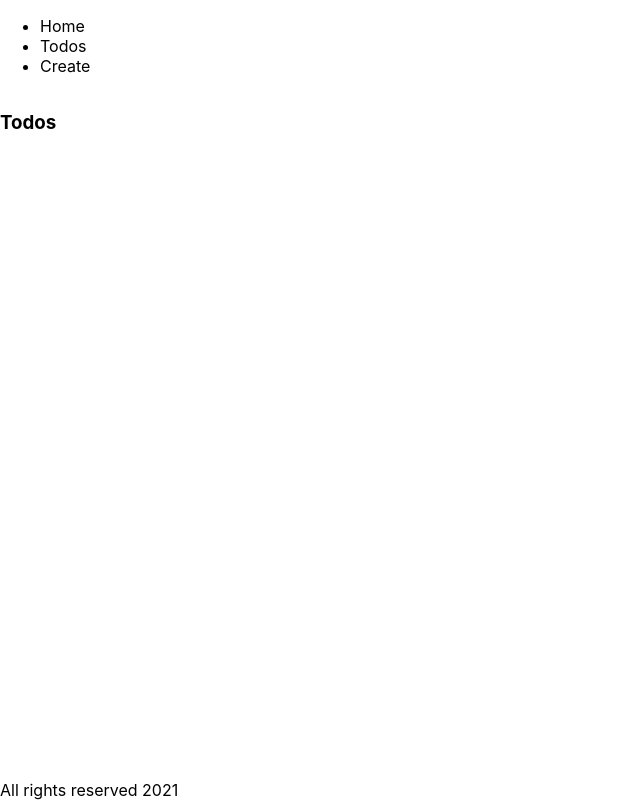
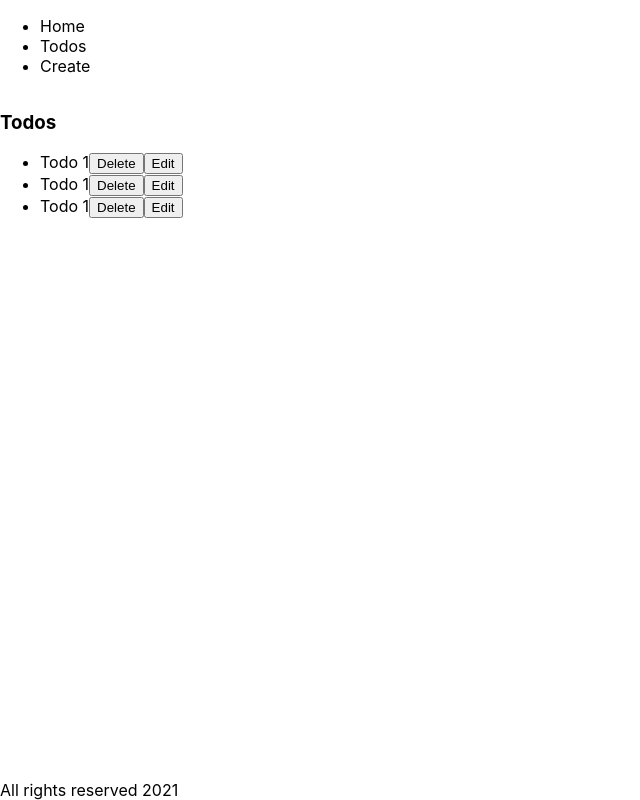
Before and after one commit to darrylmangibin/basic-react-query, a Next.js app: page /todos in a window 1280 px wide. Shown: the whole page, without its empty margins (0-640 px from the left). Built offline with nearby package versions, Linux system fonts and the light colour scheme.

Commit message:
Add TodosItem tgo display individual todos

```diff
--- /dev/null
+++ b/components/todos/todos-item.tsx
@@ -0,0 +1,16 @@
+import React from 'react';
+import Link from 'next/link';
+
+const TodosItem: React.FC = () => {
+	return (
+		<li>
+			<Link href="/todos/[id]" as={`/todos/1`}>
+				Todo 1
+			</Link>
+			<button>Delete</button>
+			<button>Edit</button>
+		</li>
+	);
+};
+
+export default TodosItem;
--- a/pages/todos/index.tsx
+++ b/pages/todos/index.tsx
@@ -1,11 +1,17 @@
 import React from 'react';
 import { NextPage } from 'next';
+
+import TodosItem from '../../components/todos/todos-item';
 
 const TodosPage: NextPage = () => {
 	return (
 		<div>
 			<h3>Todos</h3>
-			<ul></ul>
+			<ul>
+				<TodosItem />
+				<TodosItem />
+				<TodosItem />
+			</ul>
 		</div>
 	);
 };
```
